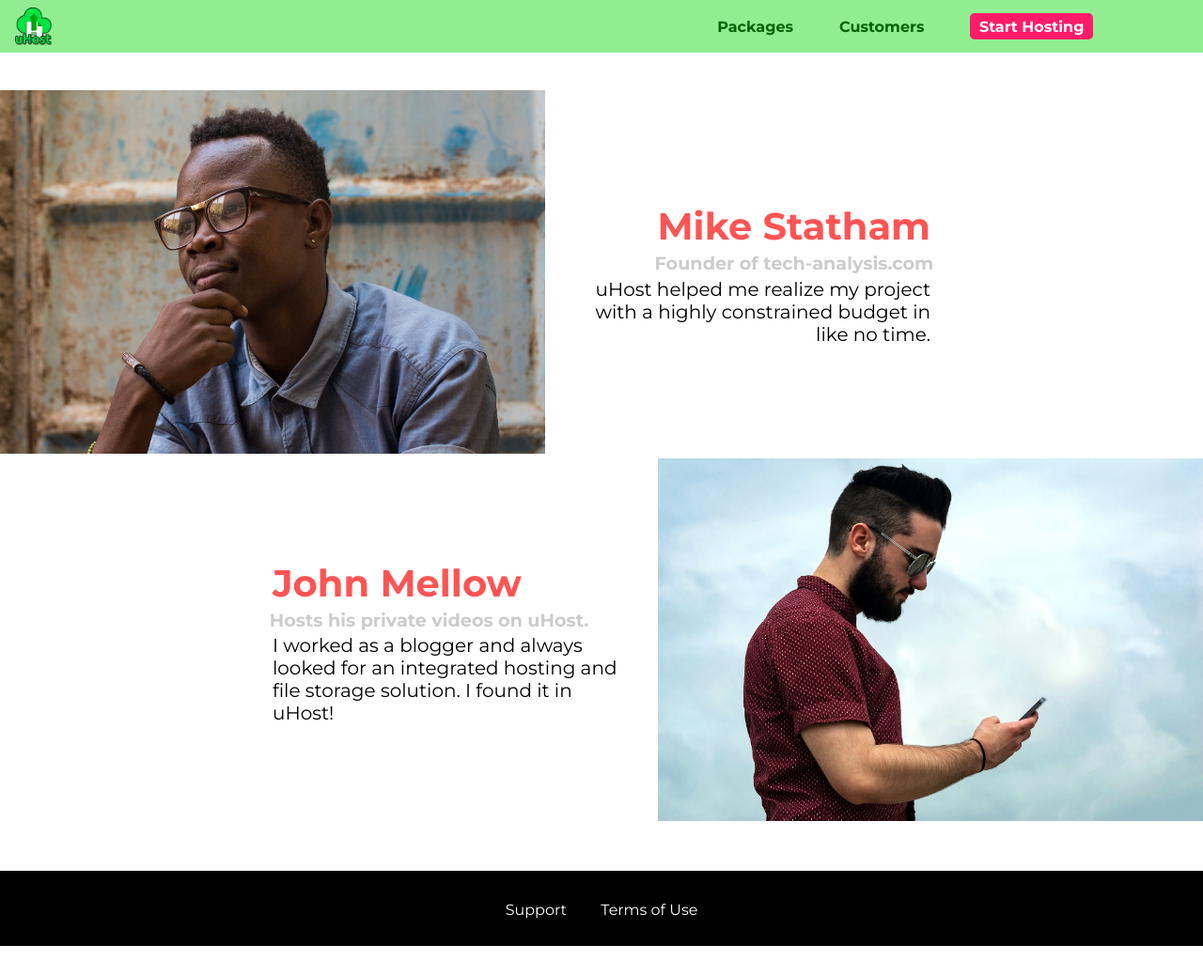
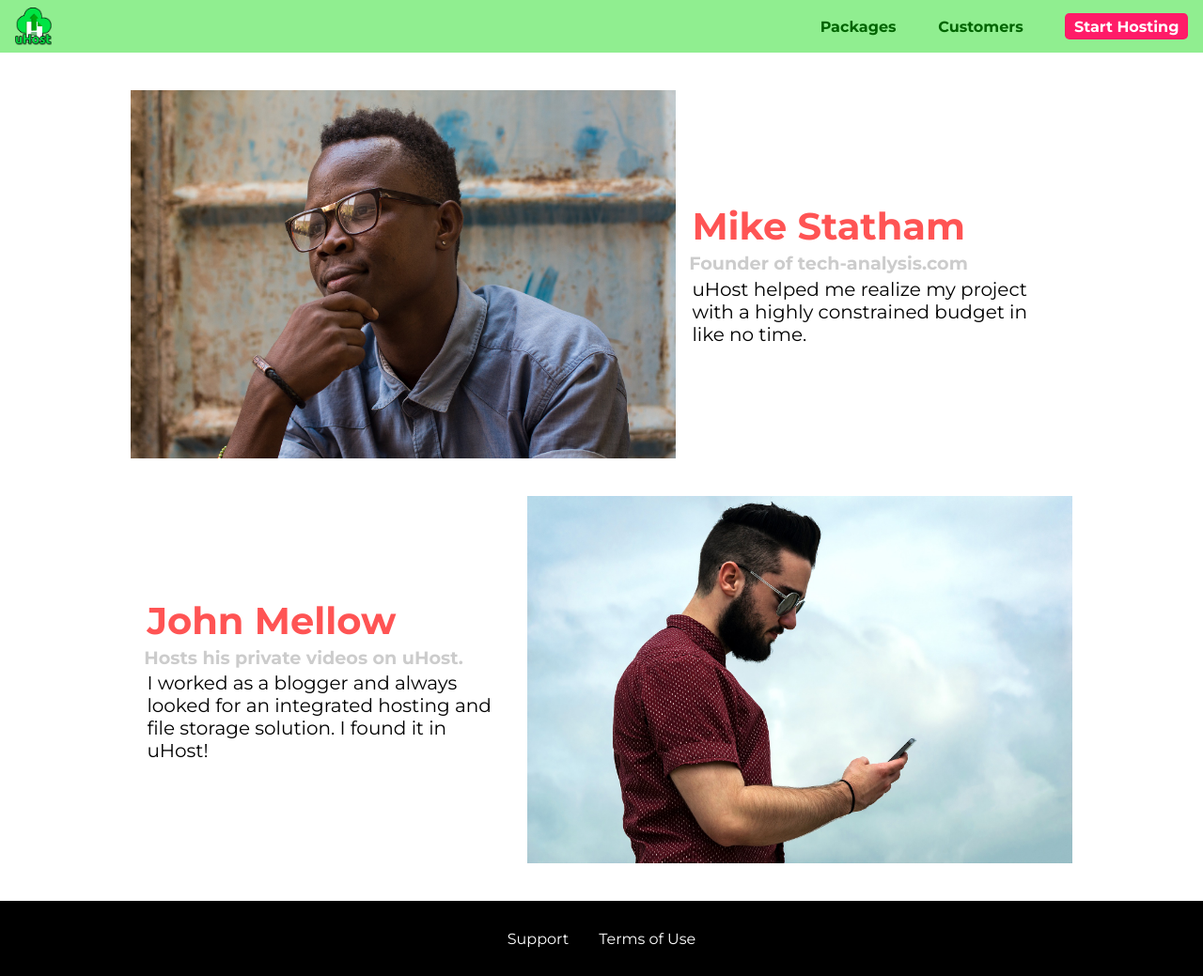
Before and after one commit to webguy83/CSS-fun, a plain HTML site: page customers/index.html in a window 1280 px wide. Shown: the whole page at 94% size. Before the commit the page ends 1007 px from the top, so only its background shows below. Drawn offline with Linux system fonts and the light colour scheme.

Commit message:
add css grid

```diff
--- a/customers/customers.css
+++ b/customers/customers.css
@@ -1,6 +1,6 @@
 .testimonial {
   font-size: 20px;
-  margin: 3rem 0;
+  margin: 2.5rem 0;
 }
 
 .testimonial__list {
@@ -8,17 +8,13 @@
   margin: auto;
 }
 
-.testimonial:first-of-type {
-  padding-top: 2.5rem;
-}
-
 .testimonial__image-container {
   max-width: 580px;
-  margin: 0 auto;
 }
 
 .testimonial__image {
   width: 100%;
+  height: 100%;
 }
 
 .testimonial__info {
@@ -28,19 +24,15 @@
 @media (min-width: 40rem) {
   .testimonial {
     max-width: 1500px;
-    margin: 0 auto;
-  }
-  .testimonial__image-container {
-    display: inline-block;
-    width: 66%;
-    vertical-align: middle;
+    display: flex;
+    justify-content: center;
   }
 
   .testimonial__info {
-    text-align: right;
-    display: inline-block;
-    vertical-align: middle;
     width: 33%;
+    display: flex;
+    flex-direction: column;
+    justify-content: center;
   }
 }
 
--- a/main.css
+++ b/main.css
@@ -26,10 +26,6 @@
   #product-overview h1 {
     font-size: 3rem;
   }
-}
-
-.content {
-  margin-top: 2.8rem;
 }
 
 .section-title {
--- a/shared.css
+++ b/shared.css
@@ -5,8 +5,23 @@
   box-sizing: border-box;
 }
 
+body,
+html {
+  height: 100%;
+}
+
+body {
+  display: grid;
+  padding-top: 3.5rem;
+  grid-template-rows: auto 5rem;
+}
+
 .items {
   margin: 0;
+  margin: 0;
+  display: flex;
+  align-items: center;
+  list-style: none;
 }
 
 .cta.item:hover,
@@ -25,7 +40,6 @@
 }
 
 .item {
-  display: inline-block;
   margin: 0 1.4rem;
 }
 
@@ -42,6 +56,7 @@
   padding: 0.3rem 0.6rem;
   border-radius: 0.3rem;
   color: white;
+  margin-right: 0;
 }
 
 nav .link:hover,
@@ -50,10 +65,12 @@ nav .link:active {
   border-bottom: 0.3rem solid white;
 }
 
+.logo {
+  display: flex;
+}
+
 .logo > .link {
   font-weight: bold;
-  display: inline-block;
-  vertical-align: middle;
   height: 2.5rem;
 }
 
@@ -68,6 +85,22 @@ nav .link:active {
   position: fixed;
   top: 0;
   z-index: 99;
+  display: flex;
+  justify-content: space-between;
+}
+
+.nav {
+  display: none;
+}
+
+@media (min-width: 40rem) {
+  .toggle-button {
+    display: none;
+  }
+  .nav {
+    display: flex;
+    align-items: center;
+  }
 }
 
 body {
@@ -75,36 +108,66 @@ body {
   margin: 0;
 }
 
-.nav,
-.logo {
-  display: inline-block;
-  vertical-align: middle;
+.mobile-nav {
+  display: none;
+  position: fixed;
+  z-index: 101;
+  top: 0;
+  left: 0;
+  background: white;
+  width: 80%;
+  height: 100vh;
 }
 
-.nav {
-  display: none;
-  text-align: right;
-  width: calc(100% - 122px);
+.mobile-nav__items {
+  display: flex;
+  flex-direction: column;
+  align-items: center;
+  justify-content: center;
+  list-style: none;
+  margin: 0;
+  padding: 0;
+  text-align: center;
+  height: 100%;
 }
+
+.mobile-nav__item {
+  margin: 0.5rem 0;
+}
+
+.mobile-nav__item a {
+  font-size: 1.5rem;
+}
+
 /* footer */
 
 .footer {
   background-color: black;
   color: white;
-  padding: 2rem;
-  margin-top: 3rem;
-  height: 5rem;
+}
+
+.footer > nav {
+  height: 100%;
 }
 
 .footer ul {
   list-style-type: none;
   margin: 0;
   padding: 0;
-  text-align: center;
+  display: flex;
+  flex-direction: column;
+  justify-content: center;
+  align-items: center;
+  height: 100%;
+}
+
+@media (min-width: 40rem) {
+  .footer ul {
+    flex-direction: row;
+  }
 }
 
 .footer ul > li {
-  display: inline-block;
   margin: 0 1rem;
 }
 
@@ -178,34 +241,6 @@ body {
   border-color: #ff5454;
 }
 
-.mobile-nav {
-  display: none;
-  position: fixed;
-  z-index: 101;
-  top: 0;
-  left: 0;
-  background: white;
-  width: 80%;
-  height: 100vh;
-}
-
-.mobile-nav__items {
-  width: 90%;
-  height: 100%;
-  list-style: none;
-  margin: 10% auto;
-  padding: 0;
-  text-align: center;
-}
-
-.mobile-nav__item {
-  margin: 1rem 0;
-}
-
-.mobile-nav__item a {
-  font-size: 1.5rem;
-}
-
 .toggle-button {
   width: 3rem;
   background: transparent;
@@ -229,17 +264,6 @@ body {
 }
 
 main {
-  min-height: calc(100vh - 3.5rem - 8rem);
-  margin-top: 3.5rem;
-}
-
-@media (min-width: 40rem) {
-  .toggle-button {
-    display: none;
-  }
-  .nav {
-    display: inline-block;
-  }
 }
 
 button {
@@ -260,7 +284,7 @@ button[disabled] {
   background-color: #ccc;
 }
 
-button:hover {
+.cta-model:hover {
   background-color: white;
   color: darkgreen;
   border: 1px solid darkgreen;
```
Also changed, not shown: start-hosting/index.html (+1 -1 lines).
